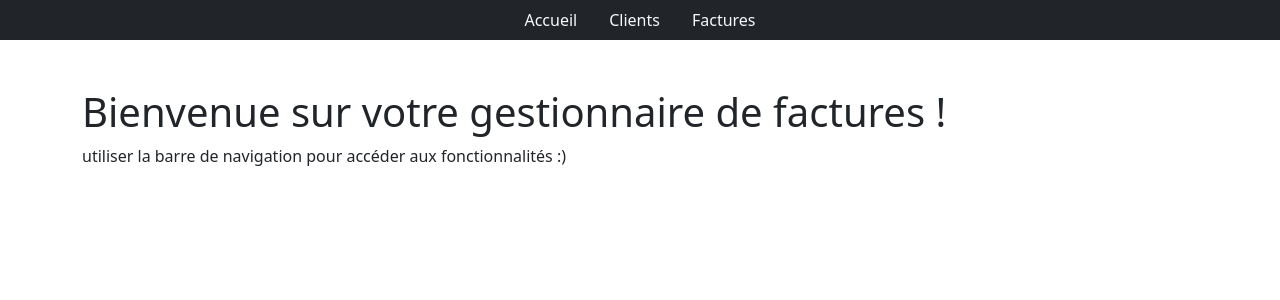
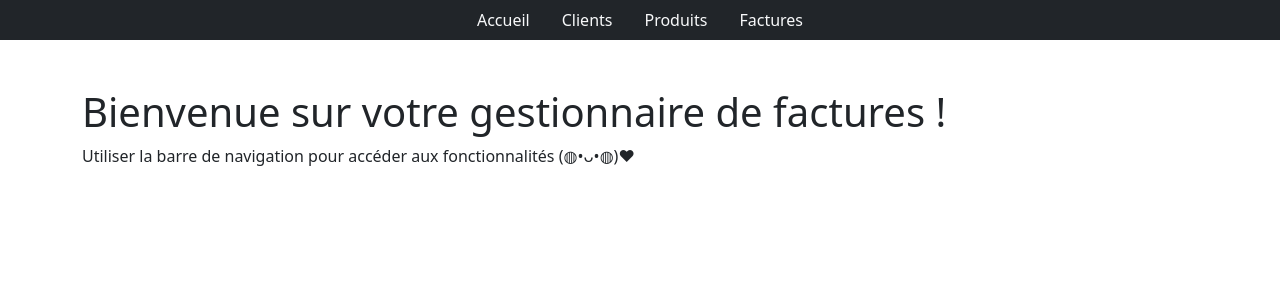
Before and after one commit to am-yl/TIW_Factures, a PHP site: page / in a window 1280 px wide. Shown: the top 300 px of the page. Run offline with PHP 8.4, Linux system fonts and the light colour scheme.

Commit message:
updates clients, ajout produits nav & page

```diff
--- a/index.php
+++ b/index.php
@@ -17,6 +17,9 @@ if (empty($_GET)) {
         case 'client' :
             include 'controllers/clientController.php';
         break;
+        case 'produits' :
+            print_view('404');
+            break;
         case 'factures' :
             print_view('404');
             break;
--- a/views/layouts/header.php
+++ b/views/layouts/header.php
@@ -17,6 +17,9 @@
                 <a class="nav-link text-light" href="/?data=clients&action=">Clients</a>
             </li>
             <li class="nav-item">
+                <a class="nav-link text-light" href="/?data=produits&action=">Produits</a>
+            </li>
+            <li class="nav-item">
                 <a class="nav-link text-light" href="?data=factures&action=">Factures</a>
             </li>
         </ul>
--- a/views/pages/home.php
+++ b/views/pages/home.php
@@ -1,6 +1,6 @@
 <div class="container">
     <div class="row">
         <h1 class="col-sm-12">Bienvenue sur votre gestionnaire de factures !</h1>
-        <p>utiliser la barre de navigation pour accéder aux fonctionnalités :)</p>
+        <p>Utiliser la barre de navigation pour accéder aux fonctionnalités (◍•ᴗ•◍)❤</p>
     </div>
 </div>
```
Also changed, not shown: views/pages/clients.php (+8 -8 lines).
